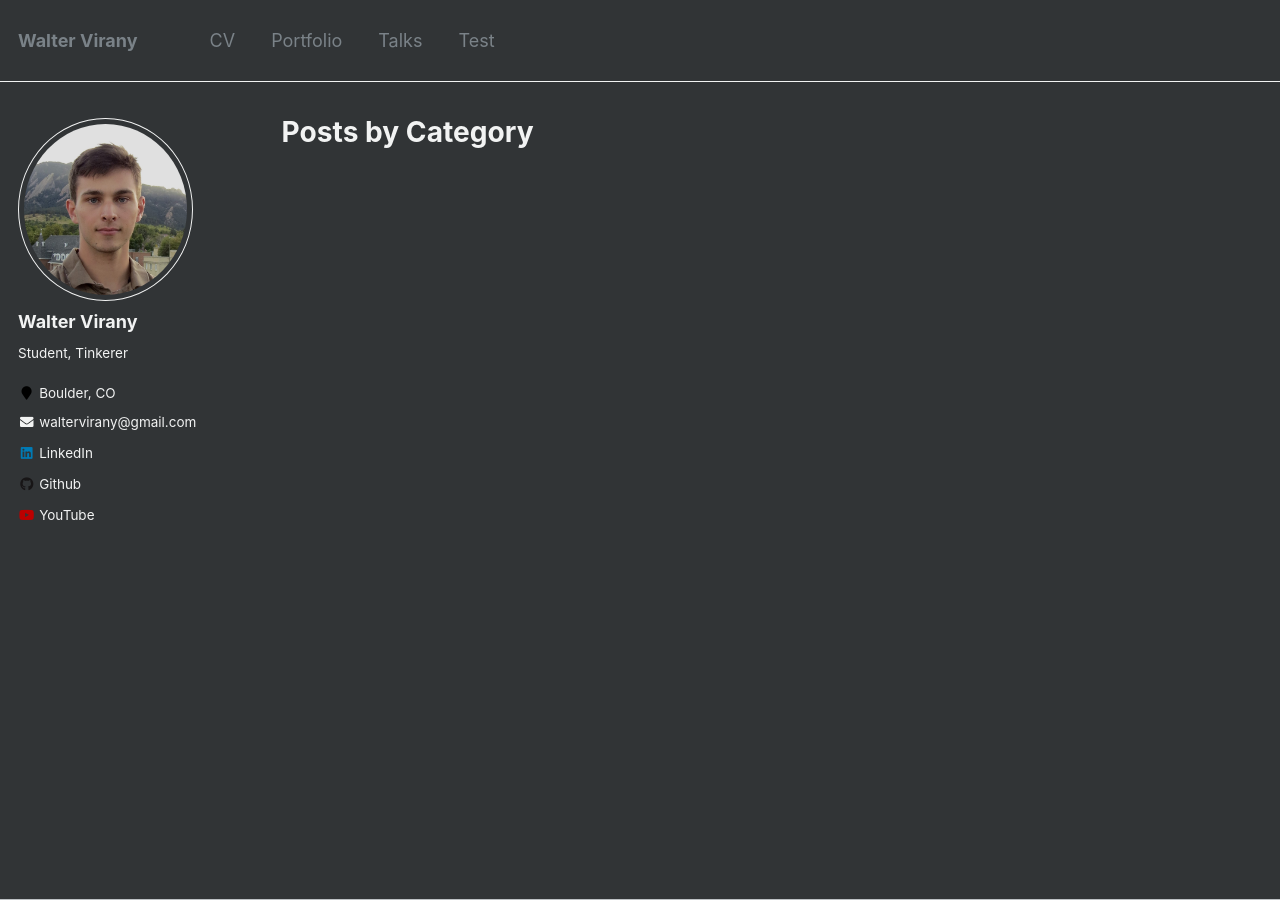
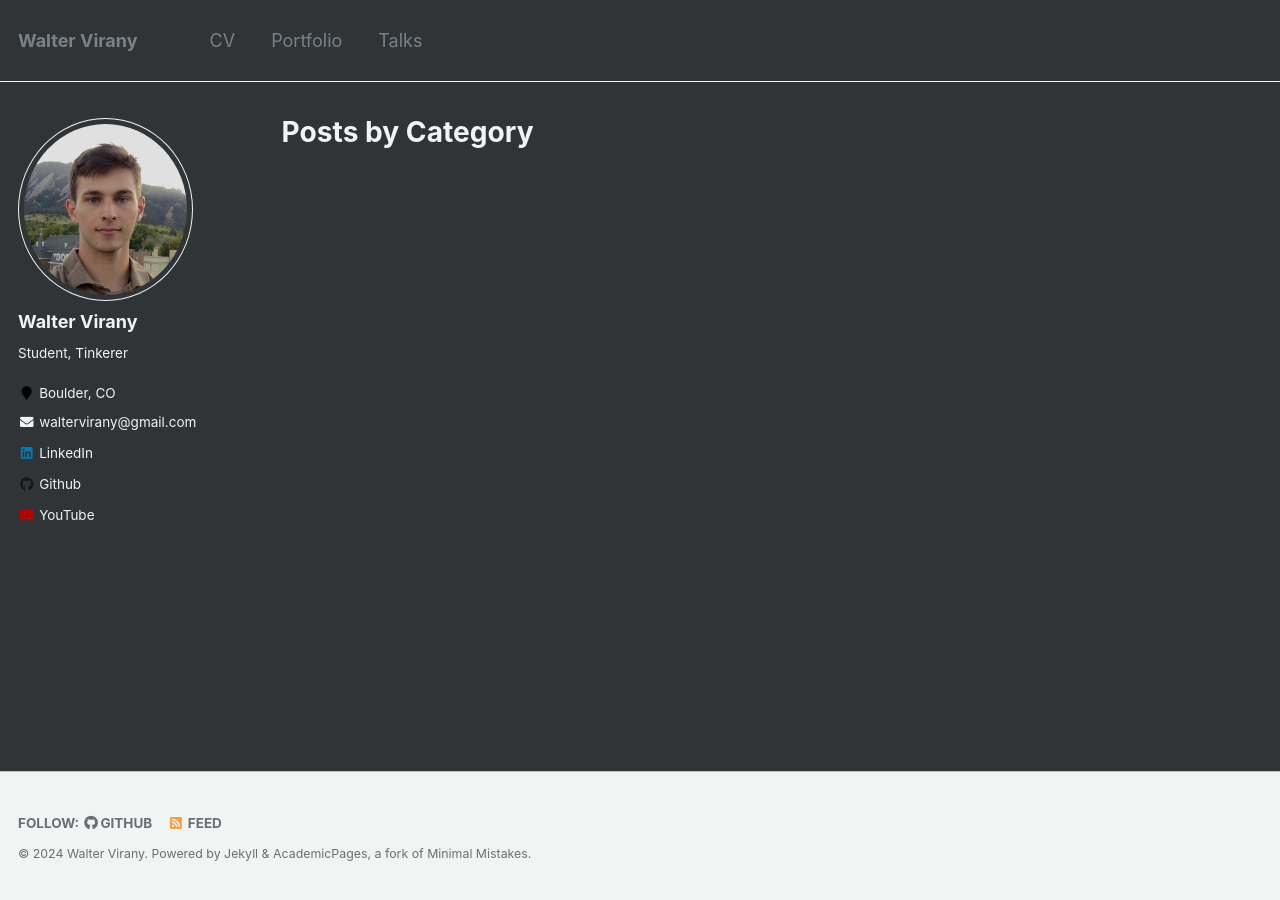
Before and after one commit to wvirany/wvirany.github.io, a Jekyll site: the page built from _pages/category-archive.html, in a window 1280 px wide and 900 px high. Built offline with Jekyll 4.4.1, drawn with Linux system fonts in a browser that asks for light colours.

Commit message:
Update navigation.yml

```diff
--- a/_data/navigation.yml
+++ b/_data/navigation.yml
@@ -15,8 +15,8 @@ main:
   - title: "Talks"
     url: /talks/
 
-  - title: "Test"
-    url: /test/
+  # - title: "Test"
+  #   url: /test/
 
   # - title: "Teaching"
   #   url: /teaching/
--- a/_sass/_footer.scss
+++ b/_sass/_footer.scss
@@ -12,10 +12,10 @@
   /* sticky footer fix start */
   position: absolute;
   bottom: 0em;
-  height: 0;
+  height: auto;
   /* sticky footer fix end */
   margin-top: 3em;
-  color: mix(#fff, $gray, 25%);
+  color: mix($darker-gray, $gray, 25%);
   -webkit-animation: intro 0.3s both;
           animation: intro 0.3s both;
   -webkit-animation-delay: 0.45s;
@@ -49,7 +49,7 @@
   .fab,
   .far,
   .fal {
-    color: mix(#fff, $gray, 25%);
+    color: mix($darker-gray, $gray, 25%);
   }
 }
 
```
